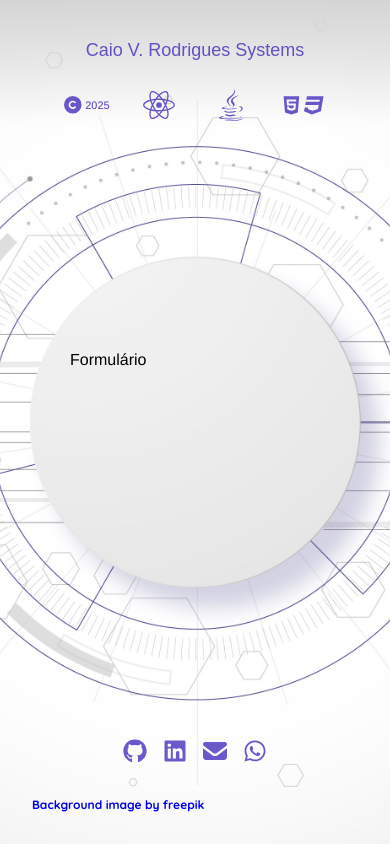
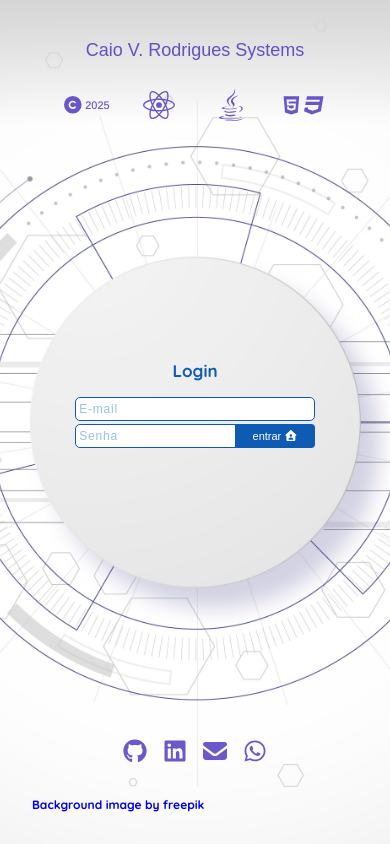
Before and after one commit to caaio-vrodrigues/caiosystems-clientside, a Next.js app: page /login in a window 390 px wide. Built offline with nearby package versions, Linux system fonts and the light colour scheme; a web font is replaced by a local one.

Commit message:
desenvolvimento do componente Form na página de login

```diff
--- a/src/components/login/Login.tsx
+++ b/src/components/login/Login.tsx
@@ -1,12 +1,13 @@
 import { BottomSec } from './bottom-sec/BottomSec';
+import { Form } from './form/Form';
+import { TopSec } from './top-sec/TopSec';
 import styles from './Login.module.css';
-import { TopSec } from './top-sec/TopSec';
 
 export const Login = () => {
   return(
     <div className={styles.loginContainer}>
       <TopSec/>
-      <div className={styles.form}>Formulário</div>
+      <Form/>
       <BottomSec/>
     </div>
   );
--- /dev/null
+++ b/src/components/login/form/Form.module.css
@@ -0,0 +1,148 @@
+.loginTitle{
+  margin-bottom: 1rem;
+}
+
+.loginTitle h1{
+  font-family: "Quicksand", sans-serif;
+  font-size: 20px;
+  color: var(--colorPrimary);
+  font-weight: 700;
+}
+
+.formLogin{
+  display: flex;
+  flex-direction: column;
+}
+
+.wrapInputs{
+  display: flex;
+  justify-content: space-between;
+}
+
+.wrapInput{
+  width: 100%;
+}
+
+.wrapInput input{
+  width: 15rem;
+  padding: .2rem;
+  border: none;
+  border-radius: 5px;
+  box-sizing: border-box;
+  outline: none;
+  border: 1px solid var(--colorPrimary);
+  color: var(--colorPrimary);
+  letter-spacing: var(--letterSpacingText);
+}
+
+.wrapInput input::placeholder{
+  font-weight: 500;
+  color: rgba(102, 167, 225, 0.705);
+}
+
+.wrapInputPassword{
+  position: relative;
+  display: flex;
+  align-items: center;
+  margin-top: .3rem;
+}
+
+.passwordInput {
+  width: 100%;
+}
+
+.submitBtn{
+  position: absolute;
+  right: 0.001px;
+  top: 49.9%;
+  transform: translateY(-50%);
+  height: 100%;
+  width: 5rem;
+  border: none;
+  background-color: var(--colorPrimary);
+  color: #fff;
+  border-bottom-right-radius: 4px;
+  border-top-right-radius: 4px;
+  cursor: pointer;
+  transition: var(--transition);
+  font-size: 12px;
+}
+
+.submitBtn:hover{
+  transition: var(--transition);
+  background-color: var(--colorPrimaryHover);
+}
+
+.submitBtn span{
+  margin-right: .15rem;
+}
+
+.presentation{
+  margin-top: auto;
+  display: flex;
+  flex-direction: column;
+  justify-content: center;
+  align-items: center;
+  margin-top: 2rem;
+  color: var(--colorPrimary);
+}
+
+.presentation span{
+  font-size: 12px;
+  font-weight: 700;
+}
+
+.presentation svg{
+  margin-top: .3rem;
+  color: var(--colorPrimary);
+  cursor: pointer;
+  transition: var(--transition);
+}
+
+.presentation svg:hover{
+  color: var(--colorPrimaryHover);
+  transition: var(--transition);
+}
+
+@media screen and (max-width: 600px){
+  .wrapInput input{
+    height: 1.5rem;
+    padding: .2rem;
+    font-size: 12px;
+  }
+
+  .wrapInputPassword{
+    margin-left: 0;
+    margin-top: 0.2rem;
+  }
+
+  .submitBtn{
+    font-size: 11px;
+  }
+
+  .loginTitle h1{
+    font-size: 18px;
+  }
+}
+
+@media screen and (max-width: 410px){
+  .loginTitle h1{
+    font-size: 17px;
+  }
+}
+
+@media screen and (max-width: 265px){
+  .wrapInput input{
+    width: 100%;
+  }
+}
+
+@media screen and (max-width: 250px){
+  .loginTitle h1{
+    margin-bottom: 0;
+  }
+
+  .loginTitle{
+    margin-bottom: .5rem;
+  }
+}
--- /dev/null
+++ b/src/components/login/form/Form.tsx
@@ -0,0 +1,44 @@
+'use client';
+import { FontAwesomeIcon } from '@fortawesome/react-fontawesome';
+import { faHouseUser } from '@fortawesome/free-solid-svg-icons';
+import styles from './Form.module.css';
+
+export const Form = () => {
+  return <>
+    <div className={styles.loginTitle}>
+      <h1>Login</h1>
+    </div>
+    <form className={styles.formLogin} onSubmit={()=>{}}>
+      <div className={`${styles.wrapInput} ${styles.wrapInputEmail}`}>
+        <input
+          type="email"
+          placeholder="E-mail"
+          name="email"
+          autoComplete="username"
+          required
+          value={""}
+          onChange={()=>{}}
+        />
+      </div>
+      <div className={`${styles.wrapInput} ${styles.wrapInputPassword}`}>
+        <input
+          type="password"
+          placeholder="Senha"
+          name="password"
+          autoComplete="current-password"
+          required
+          value={""}
+          onChange={()=>{}}
+          className={styles.passwordInput}
+        />
+        <button
+          type="submit"
+          className={styles.submitBtn}
+          disabled={false}
+        >
+          <span>entrar</span><FontAwesomeIcon icon={faHouseUser}/>
+        </button>
+      </div>
+    </form>
+  </>
+}
```
